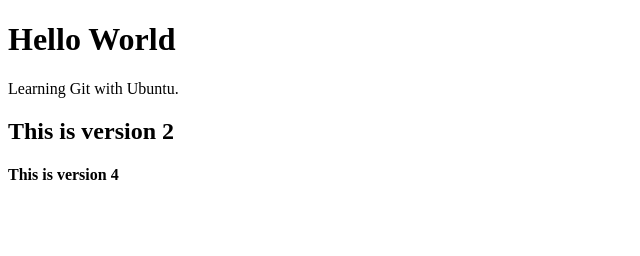
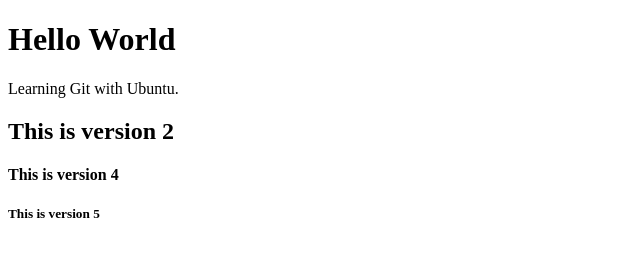
Before and after one commit to vivekagrawal00/myrepo, a plain HTML site: page index.html in a window 1280 px wide. Shown: the full height of the page, 0-640 px from the left. Drawn offline with Linux system fonts and the light colour scheme.

Commit message:
This is version 5

```diff
--- a/index.html
+++ b/index.html
@@ -8,5 +8,6 @@
 		<p>Learning Git with Ubuntu.</p>
 		<h2>This is version 2</h2>
 		<h4>This is version 4</h4>
+		<h5>This is version 5</h5.
 	</body>
 </html>
```
